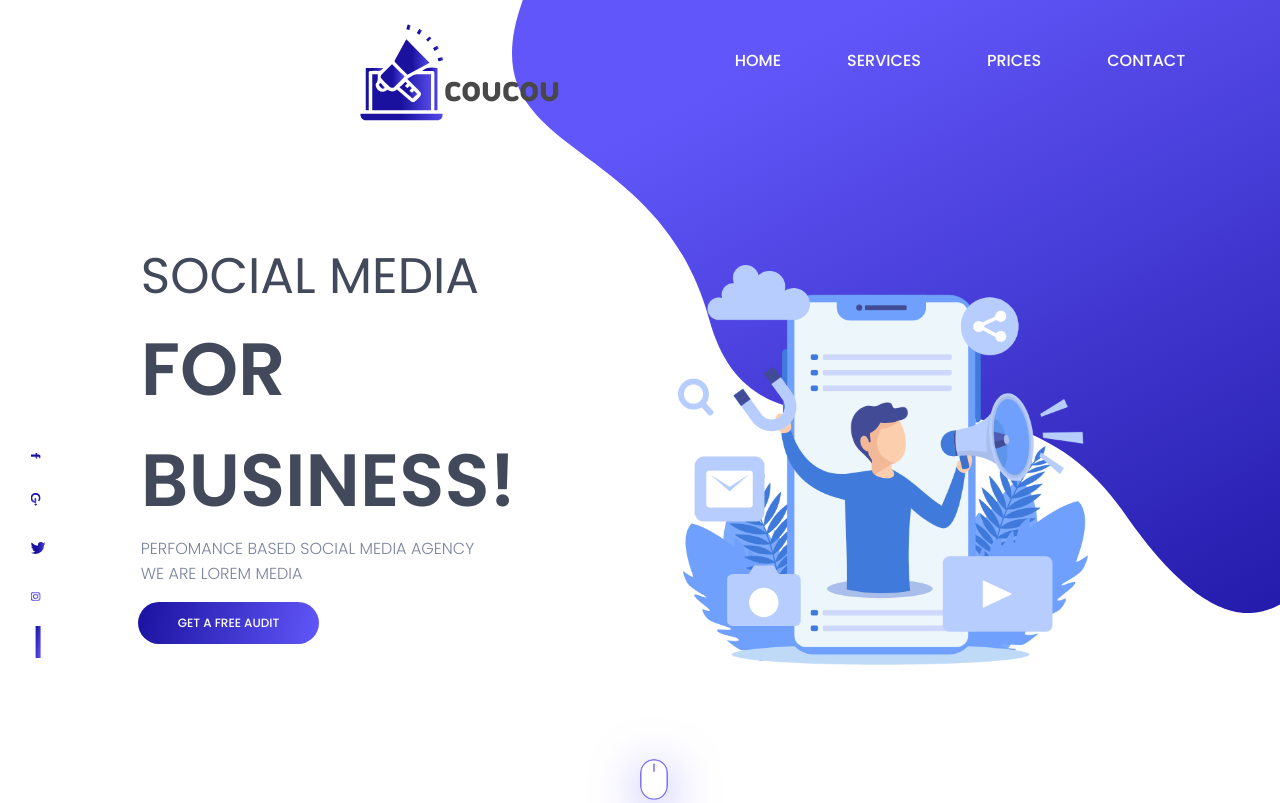
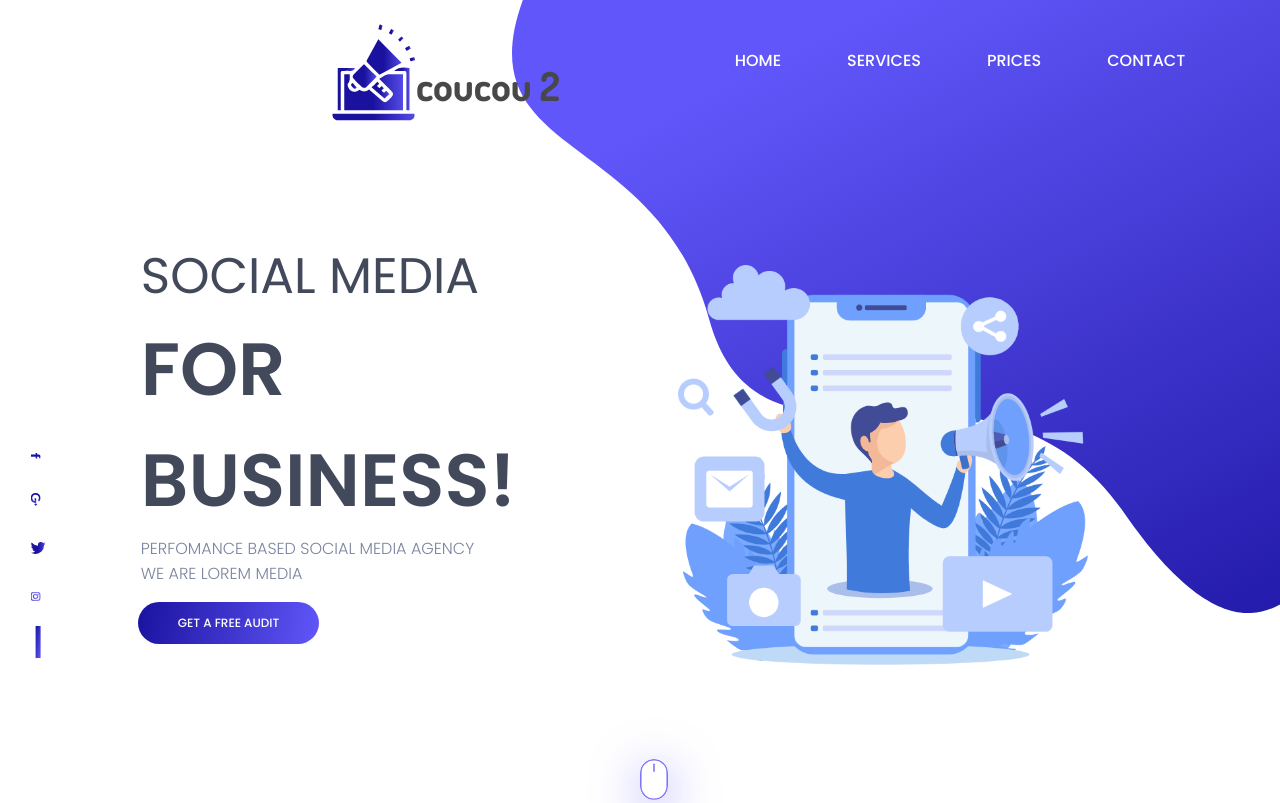
Before and after one commit to SofianSLIMANI/test-vercel, a website: page index.html in a window 1280 px wide. Shown: the top 803 px of the page. Drawn offline with Linux system fonts and the light colour scheme.

Commit message:
Update title

```diff
--- a/index.html
+++ b/index.html
@@ -34,7 +34,7 @@
         <div class="flex center">
             <div class="d75">
                 <img src="./img/logo.png" alt="Logo marketing">
-                <p class="market">coucou</p>
+                <p class="market">coucou 2</p>
             </div>
         </div>
 
```
